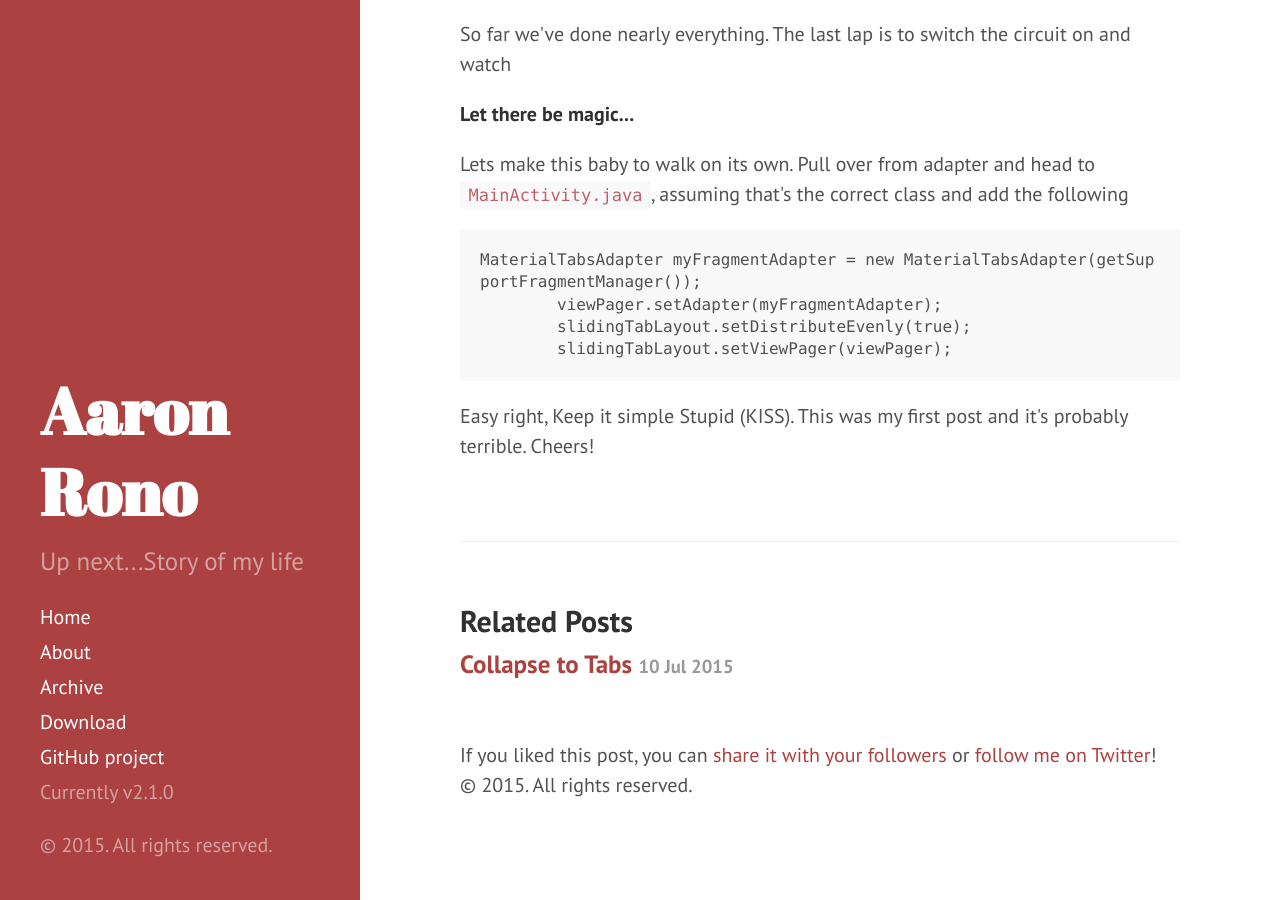
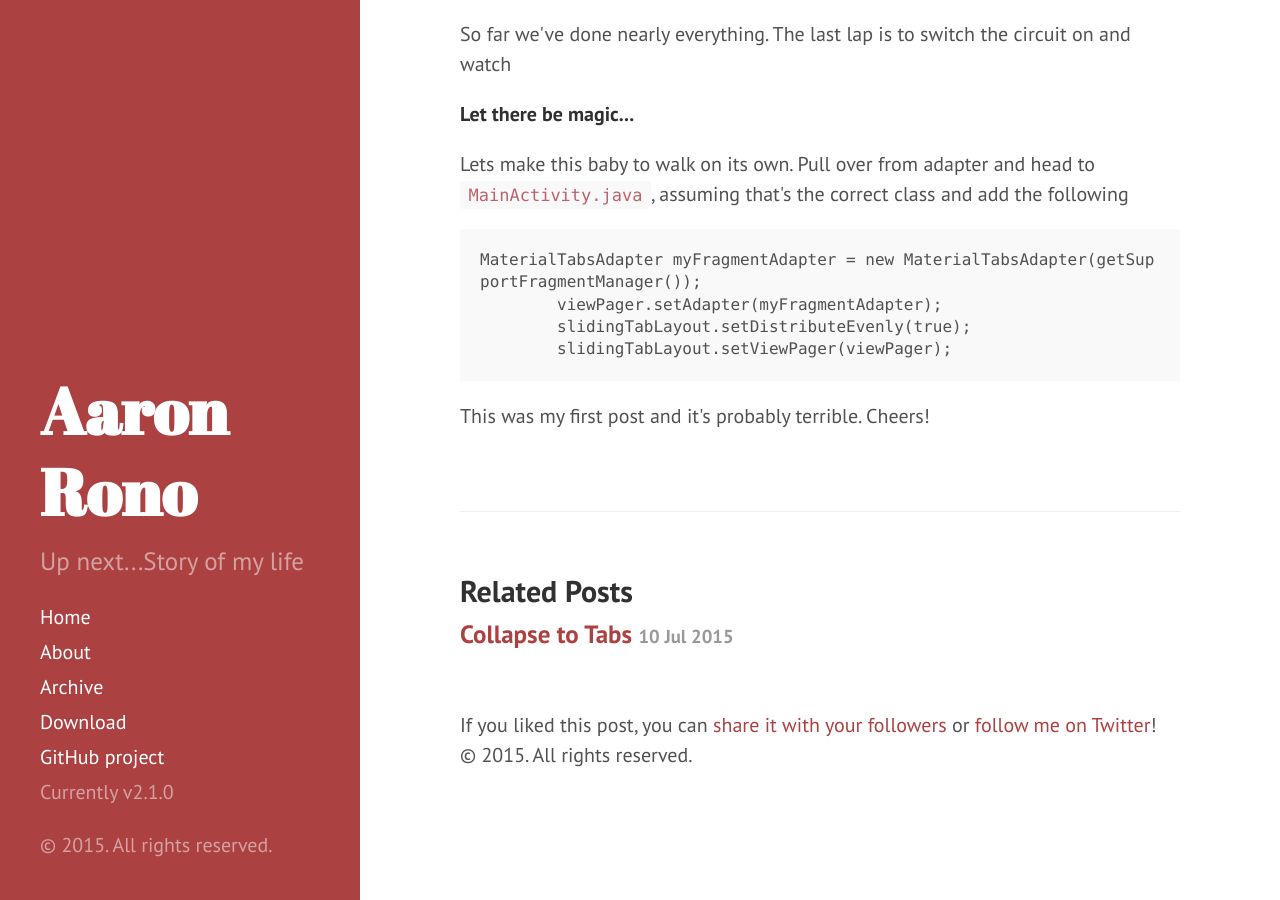
Before and after one commit to Aroniez/aroniez.github.io, a Jekyll site: the page built from _posts/2015-05-19-material-tabs-revisited.md, in a window 1280 px wide and 900 px high, scrolled down 3449 px. Built offline with Jekyll 4.4.1, drawn with Linux system fonts in a browser that asks for light colours; Markdown is read by kramdown in place of the engine named in the settings; comment, search, counter and statistics services are not loaded.

Commit message:
second post

```diff
--- a/_posts/2015-05-19-material-tabs-revisited.md
+++ b/_posts/2015-05-19-material-tabs-revisited.md
@@ -146,6 +146,6 @@ Lets make this baby to walk on its own.
 	slidingTabLayout.setDistributeEvenly(true);
 	slidingTabLayout.setViewPager(viewPager);
 </code></pre>
-<p>Easy right, Keep it simple Stupid (KISS).
+<p>
 	This was my first post and it's probably terrible. Cheers!
 </p>
```
